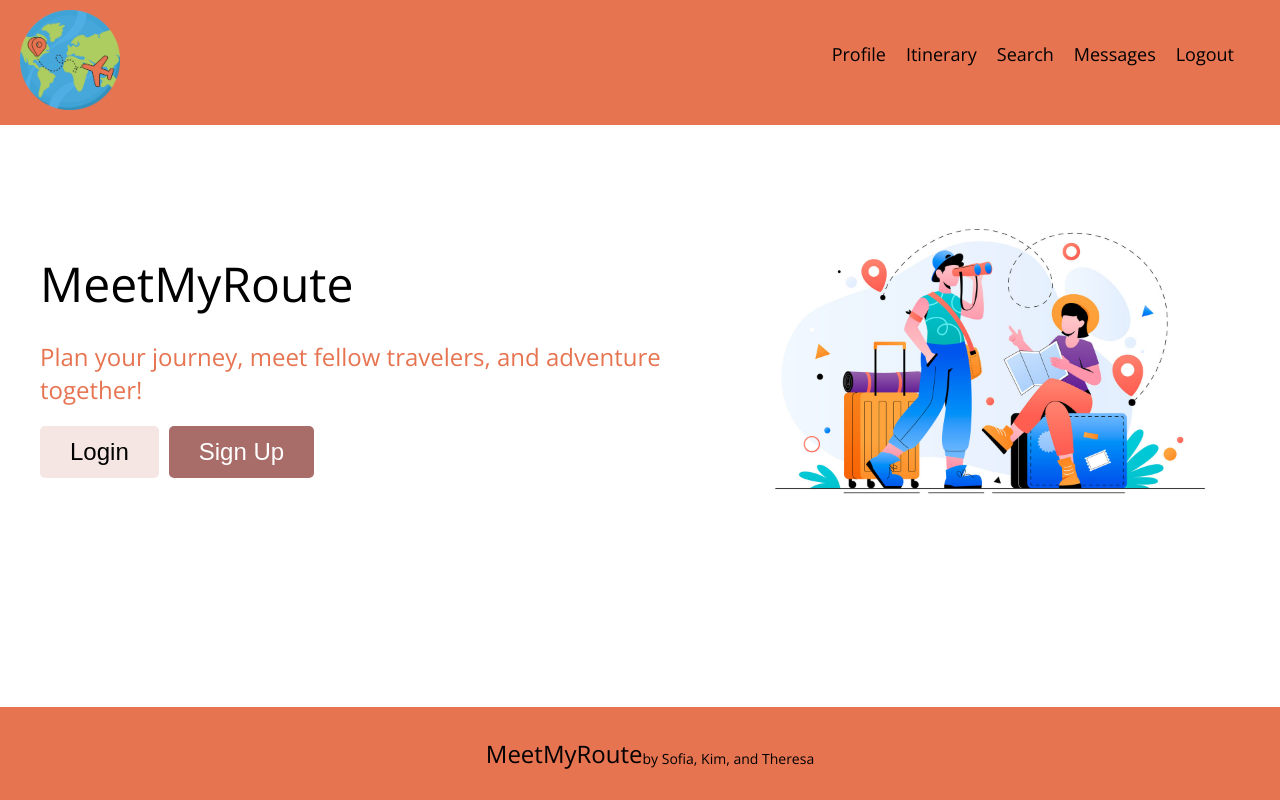
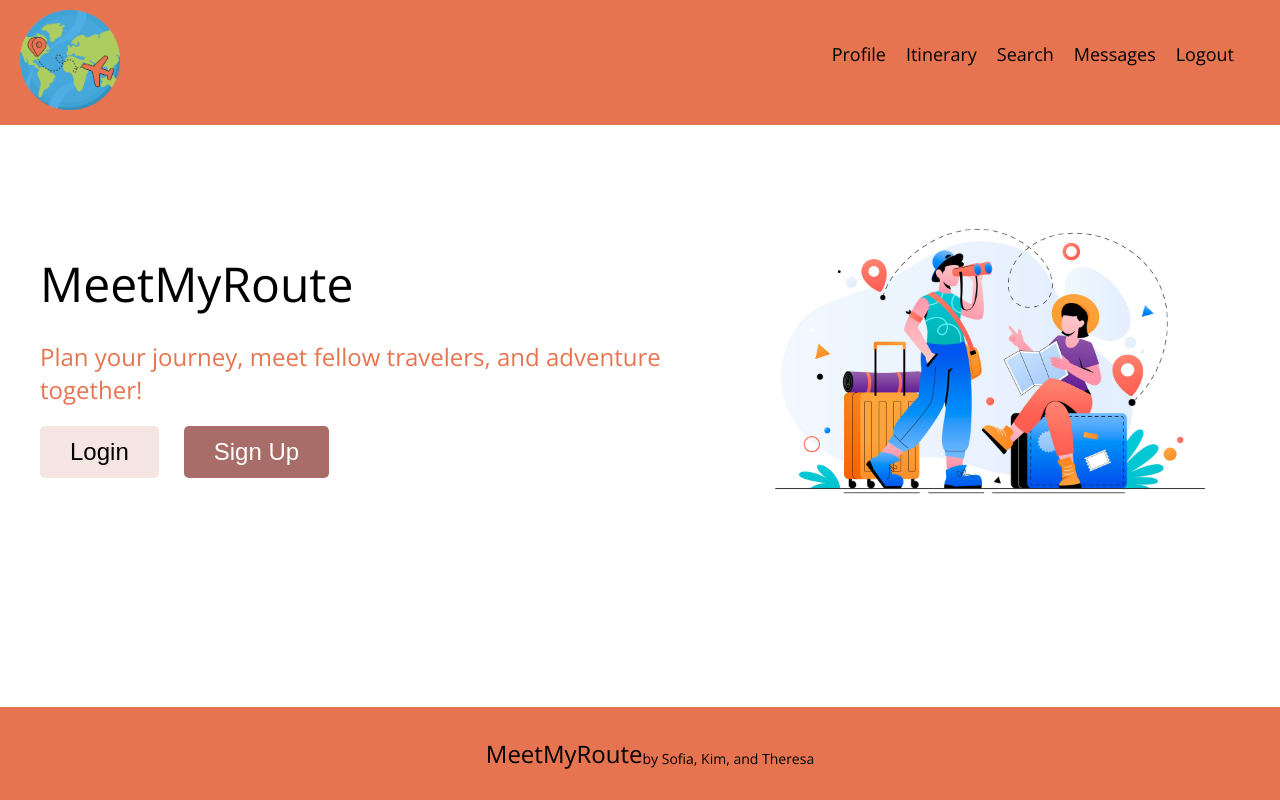
Before and after one commit to MeetMyRoute/T3A2-FullStackApp-PartB-FrontEnd, a React (Vite) app: page /logout in a window 1280 px wide. Built offline with nearby package versions, Linux system fonts and the light colour scheme.

Commit message:
fixed desktop view

```diff
--- a/src/components/HomeSection.css
+++ b/src/components/HomeSection.css
@@ -83,18 +83,23 @@
 
 /* Desktop view */
 @media (min-width: 1024px) {
+    .home-subtitle {
+        padding: 0;
+    }
+
     .home-buttons {
         flex-direction: row;
     }
 
+    .home-button.sign-up {
+        margin-left: 15px;
+    }
+
     .home-section {
         flex-direction: row;
+        justify-content: space-between;
         text-align: left;
         padding: 40px;
         align-items: center;
     }
-
-    .home-subtitle {
-        padding: 0;
-    }
 }
```
